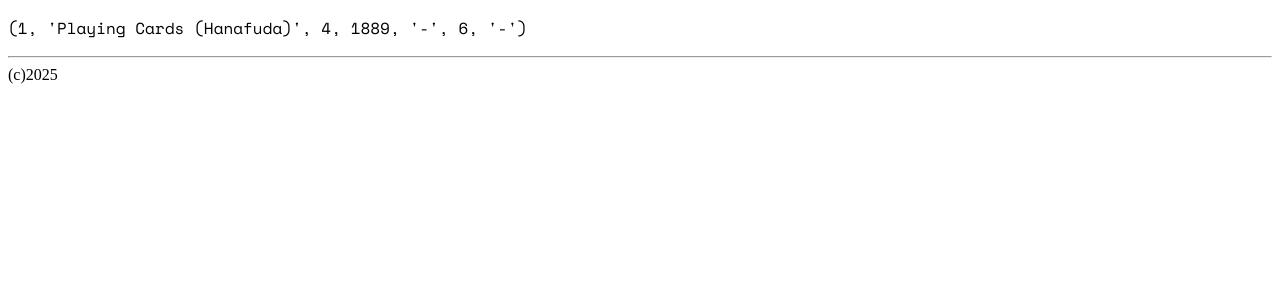
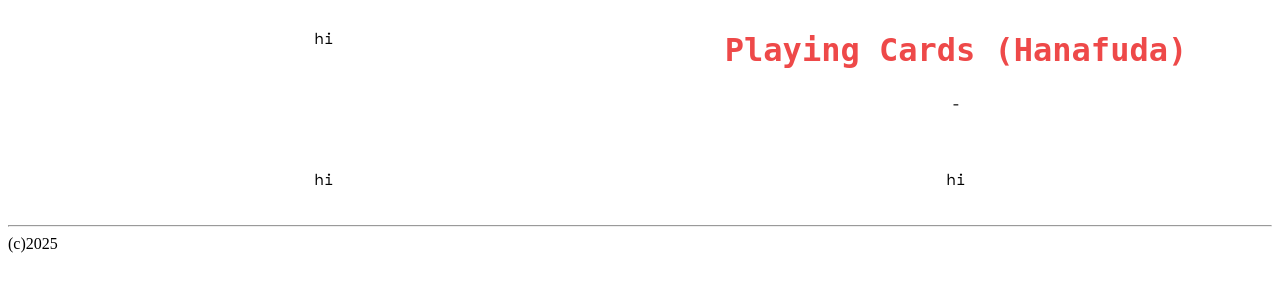
Before and after one commit to 22197/yr12db_webproject, a Flask app: page /hardware/1 in a window 1280 px wide. Shown: the part 85-385 px from the top of the page. Run offline with Flask 3, Linux system fonts and the light colour scheme; data comes from the database, SQL or seed files in the repository; some web fonts are replaced.

Commit message:
basic layout for hardware.html done

```diff
--- a/static/style.css
+++ b/static/style.css
@@ -69,6 +69,12 @@ header{
     font-family:"Victor Mono", monospace;
     color: #EE4949;
     padding: 10px 20px;
+    display: block;
+    margin-bottom: 5%;
+}
+.buttonlink2:hover{
+    background-color: whitesmoke;
+    color: #ee4949;
 }
     /* Try JAVA script to make it so the image changes -> get help from copilot */
 .column1left{
--- a/templates/all_hardware.html
+++ b/templates/all_hardware.html
@@ -7,7 +7,7 @@
             onmouseover="changeImage('')"
             onmouseout="changeImage('')">
             {{hardware[1]}}
-            </a><br>
+            </a>
         {% endfor %}
     </div>
     <div class="column1right">
--- a/templates/hardware.html
+++ b/templates/hardware.html
@@ -1,6 +1,21 @@
 {% extends "layout.html" %}
 {% block content %}
-<p> {{hardware}}</p>
-
+<div class="row">
+    <div class="column">
+        <p>hi</p>
+    </div>
+    <div class="column">
+        <h1>{{hardware[1]}}</h1>
+        <p> {{hardware[4]}}</p>
+    </div>
+</div>
+<div class="row">
+    <div class="column">
+        <p>hi</p>
+    </div>
+    <div class="column">
+        <p>hi</p>
+    </div>
+</div>
 <hr>
 {% endblock%}
```
